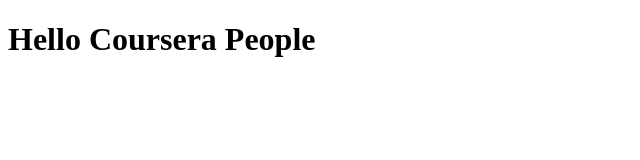
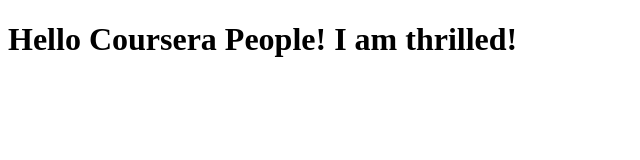
Before and after one commit to Destroyer4Massive/coursera-test, a plain HTML site: page index.html in a window 1280 px wide. Shown: the whole page, without its empty margins (0-640 px from the left). Drawn offline with Linux system fonts and the light colour scheme.

Commit message:
update index

```diff
--- a/index.html
+++ b/index.html
@@ -5,6 +5,6 @@
     <title>Hello Coursera</title>
   </head>
   <body>
-    <h1>Hello Coursera People</h1>
+    <h1>Hello Coursera People! I am thrilled!</h1>
   </body>
 </html>
```
